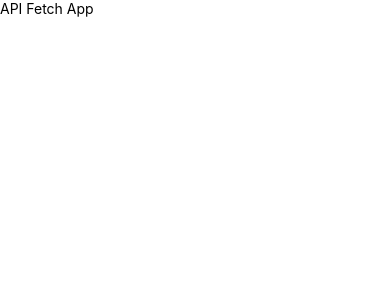
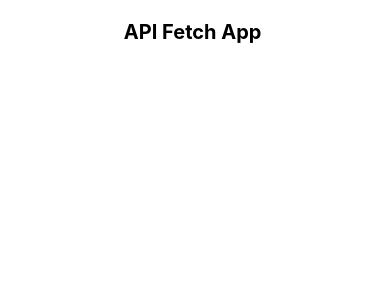
Before and after one commit to Mansoorali121/React-Native-Interview-Preparation, a React Native app: screen / in a window 390 px wide. Shown: the top 300 px of the page. Built offline with nearby package versions, Linux system fonts and the light colour scheme.

Commit message:
data load with Fetch

```diff
--- a/App.tsx
+++ b/App.js
@@ -269,18 +269,62 @@
 //   },
 // });
 
-
-import { StyleSheet, Text, View } from 'react-native'
-import React from 'react'
+import {
+  ActivityIndicator,
+  Alert,
+  FlatList,
+  StyleSheet,
+  Text,
+  View,
+} from 'react-native';
+import React, { useState } from 'react';
 
 const App = () => {
+  const [data, setData] = useState('');
+  const [loading, setLoading] = useState(false);
+  const [message, setMessage] = useState('');
+
+  // API FETCH
+  const FetchData = async () => {
+    try {
+      const response = await fetch(
+        'https://jsonplaceholder.typicode.com/users',
+      );
+      const json = await response.json();
+      setData(json);
+    } catch (error) {
+      console.log('Error', error);
+    } finally {
+      setLoading(false);
+    }
+  };
+
   return (
-    <View>
-      <Text>API Fetch App </Text>
+    <View style={styles.container}>
+      <Text style={styles.title}>API Fetch App </Text>
+      {loading ? (
+        <ActivityIndicator size="large" color="blue" />
+      ) : (
+        <FlatList
+          data={data}
+          keyExtractor={item => item.id.toString()}
+          renderItem={({ item }) => (
+            <View style={styles.item}>
+              <Text style={styles.name}></Text>
+              <Text>{item.email}</Text>
+            </View>
+          )}
+        />
+      )}
     </View>
-  )
-}
+  );
+};
 
 export default App;
 
-const styles = StyleSheet.create({})
+const styles = StyleSheet.create({
+  container: { flex: 1, marginTop: 20, alignItems: 'center' },
+  title: { fontSize: 20, fontWeight: 'bold', marginBottom: 20 },
+  item: { padding: 10, borderBottomWidth: 1, marginBottom: 19 },
+  name: { fontSize: 18, fontWeight: 'bold' },
+});
```
